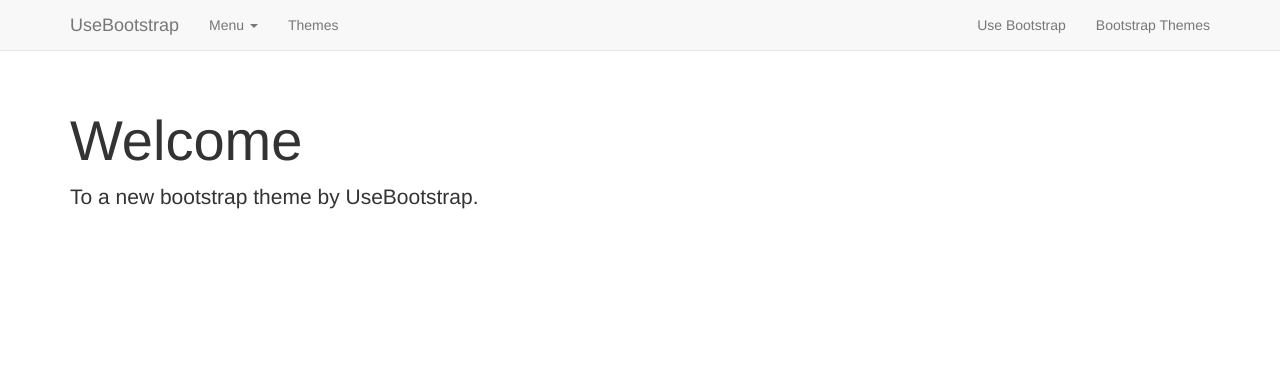
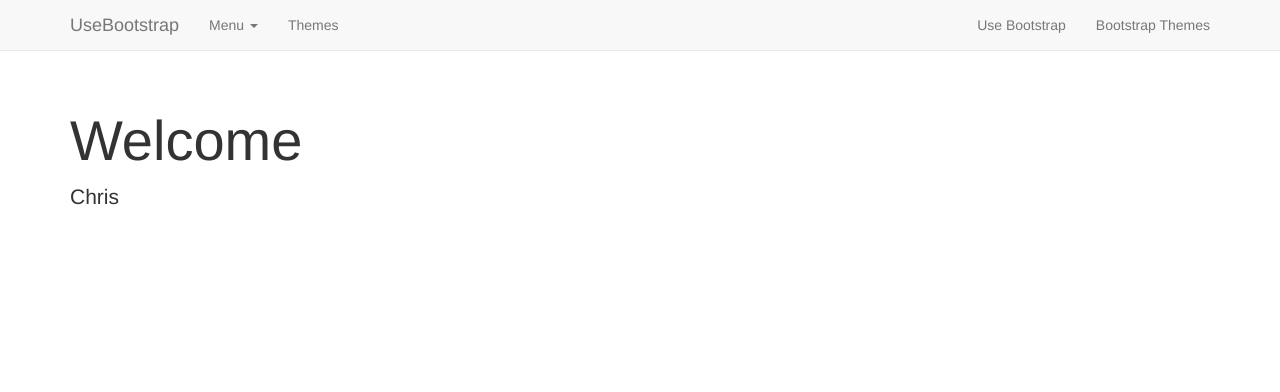
Before and after one commit to winex01/lucbanmis, a CodeIgniter app: page /database/ in a window 1280 px wide. Shown: the top 392 px of the page. Run offline with CodeIgniter, Linux system fonts and the light colour scheme; some libraries are stand-ins or nearby versions.

Commit message:
new welcom

```diff
--- a/application/views/welcome_message.php
+++ b/application/views/welcome_message.php
@@ -6,7 +6,7 @@
         <div class="row">
           <div class="col-lg-6">
             <h1>Welcome</h1>
-            <p class="lead">To a new bootstrap theme by UseBootstrap.</p>
+            <p class="lead">Chris</p>
           </div>
         </div>
       </div>
```
